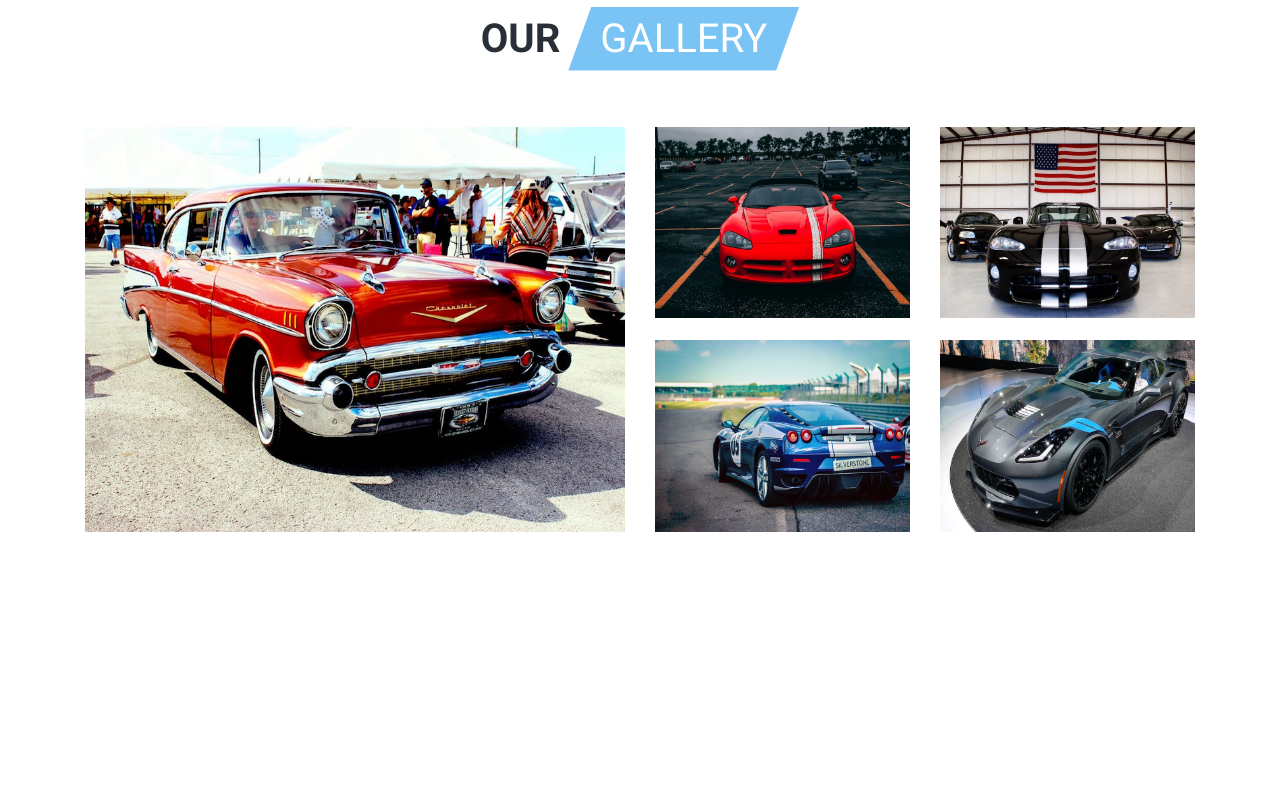
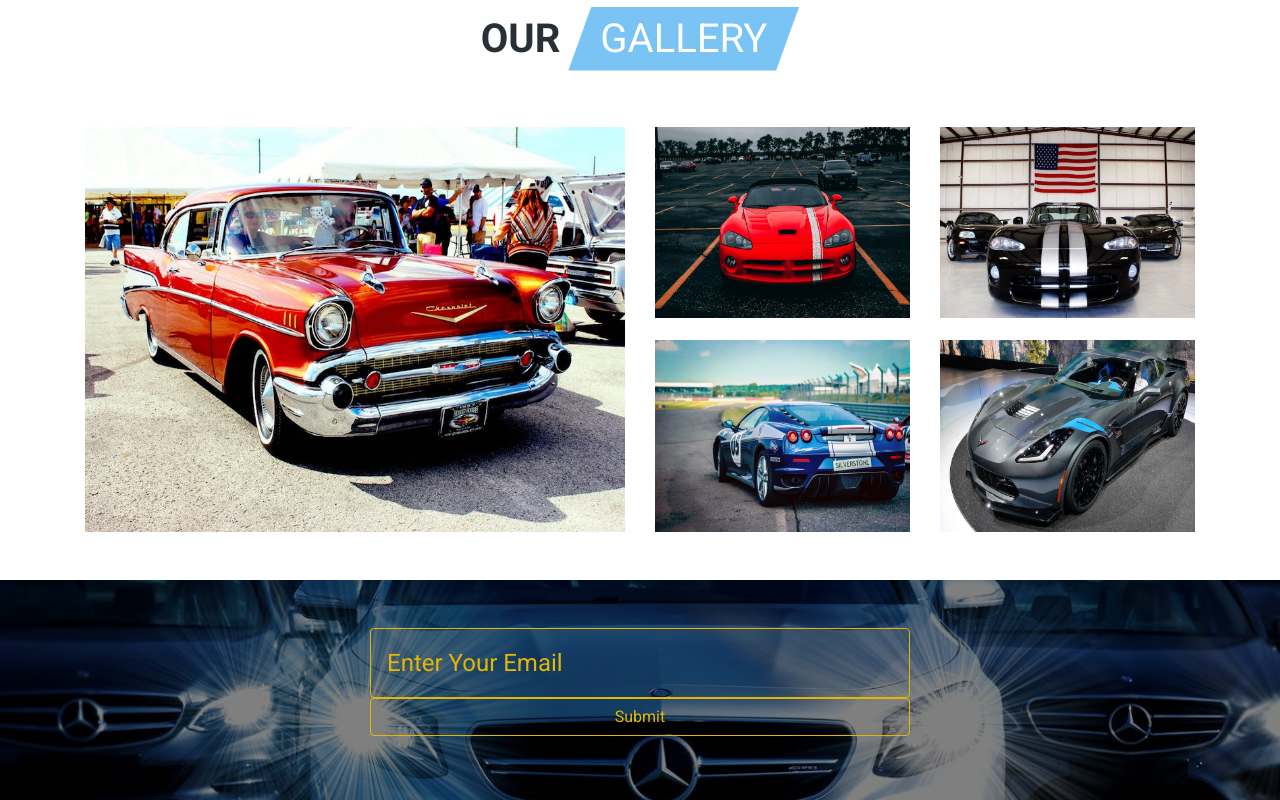
Before and after one commit to hamed-hassanzadeh-1998/carshop, a plain HTML site: page index.html in a window 1280 px wide. Shown: the part 3340-4140 px from the top of the page. Before the commit the page ends 3920 px from the top, so only its background shows below. Drawn offline with Linux system fonts and the light colour scheme.

Commit message:
-contact section html & css

```diff
--- a/css/main.css
+++ b/css/main.css
@@ -256,3 +256,31 @@ clip-path:polygon(15% 0,85% 0,100% 100%,0 100%);
 .gallery-item:hover:after{
   transform: scale(1);
 }
+/* contact */
+.contact{
+  background:linear-gradient(rgba(0,0,0,.5),rgba(0,0,0,.5)),url(../img/headerBcg.jpeg) center/cover fixed no-repeat;
+}
+.contact-input{
+  font-size: 1.5rem;
+  text-transform: capitalize;
+  background:transparent;
+  border-color: var(--mainYellow);
+  color:var(--mainYellow) !important;
+}
+.contact-input::placeholder{
+  color: var(--mainYellow) !important;
+}
+.contact-input:focus{
+  background:transparent;
+  border-color: var(--mainYellow);
+}
+.contact-btn{
+  text-transform: capitalize;
+  color: var(--mainYellow) !important;
+  border-color: var(--mainYellow) !important;
+}
+.contact-btn:hover{
+  background: var(--mainYellow) !important;
+  border-color: var(--mainBlack) !important;
+  color:var(--mainBlack) !important;
+}
--- a/index.html
+++ b/index.html
@@ -21,7 +21,6 @@
     <img src="img/preloader.gif" alt="preloader">
 
 </div>
-
 <!-- end preloader -->
 <!--nav element start-->
 <nav class="navbar px3 navbar-expand-lg" id="navbar">
@@ -494,7 +493,22 @@
     </div>
 </section>
 <!-- end gallery section -->
-
+<!-- start contact -->
+<section class="contact py-5">
+    <div class="container">
+        <div class="row">
+            <div class="col-8 mx-auto col-md-6">
+                <form action="">
+                    <div class="form-group">
+                        <input type="email" class="form-control contact-input p-3 text-capitalize" placeholder="Enter your Email">
+                        <button type="submit" class="btn btn-outline-secondary btn-block contact-btn">Submit</button>
+                    </div>
+                </form>
+            </div>
+        </div>
+    </div>
+</section>
+<!--end contact -->
 
 <!-- jquery -->
 <script src="js/jquery-3.3.1.min.js"></script>
```
